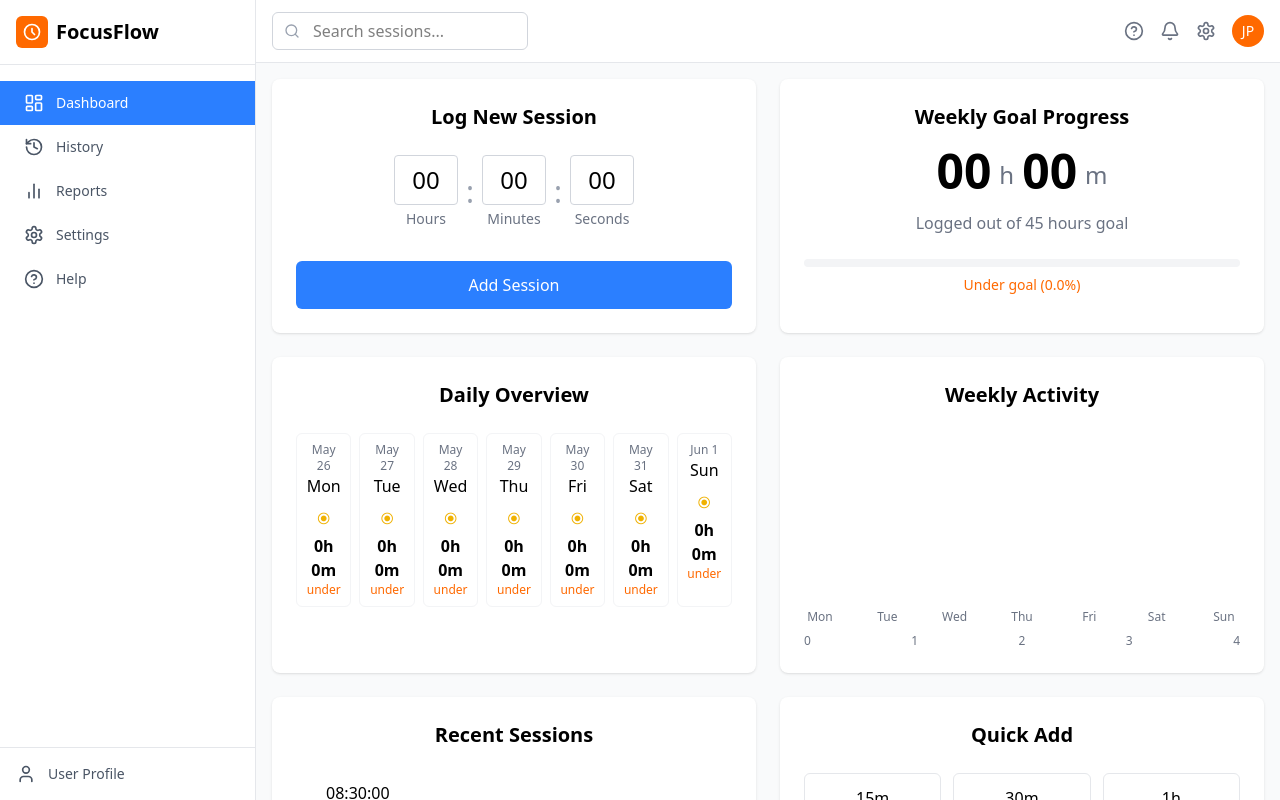
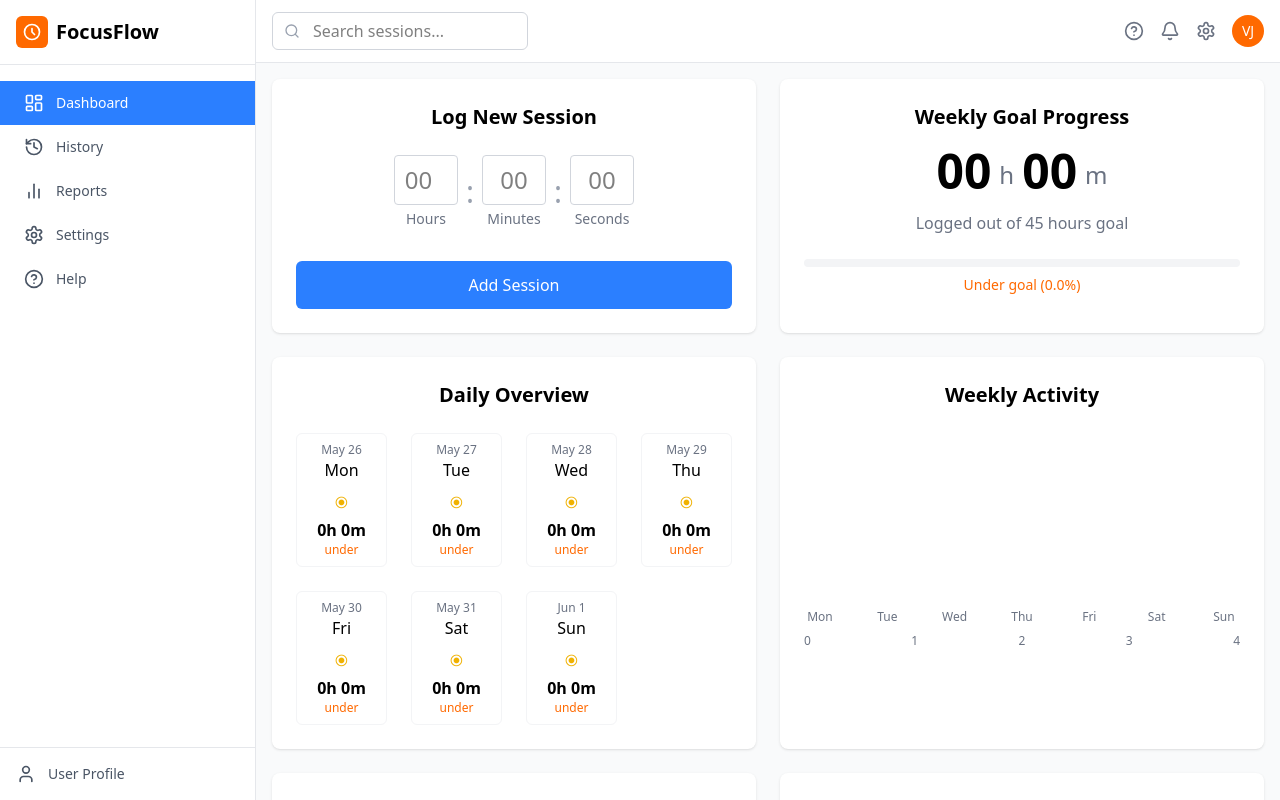
Before and after one commit to Vijaykumar308/trackMy45, a React (Vite) app: page / in a window 1280 px wide. Built offline with nearby package versions, Linux system fonts and the light colour scheme.

Commit message:
time is storeing in list

```diff
--- a/src/components/daily-overview.jsx
+++ b/src/components/daily-overview.jsx
@@ -12,7 +12,7 @@ export default function DailyOverview() {
   return (
     <div className="bg-white rounded-lg shadow p-6">
       <h2 className="text-xl font-semibold mb-6">Daily Overview</h2>
-      <div className="grid grid-cols-7 gap-2">
+      <div className="grid grid-cols-4 gap-6">
         {days.map((day) => (
           <div key={day.date} className="text-center p-2 border border-gray-100 rounded-md">
             <div className="text-xs text-gray-500">{day.date}</div>
--- a/src/components/header.jsx
+++ b/src/components/header.jsx
@@ -23,7 +23,7 @@ export default function Header() {
             <Settings className="h-5 w-5" />
           </button>
           <div className="h-8 w-8 rounded-full bg-orange-500 flex items-center justify-center text-white">
-            <span className="text-sm font-medium">JP</span>
+            <span className="text-sm font-medium">VJ</span>
           </div>
         </div>
       </div>
--- a/src/components/log-session.jsx
+++ b/src/components/log-session.jsx
@@ -1,9 +1,24 @@
 import { useState } from "react"
+import { isValidInput } from "../utlis/helper";
+import { MAX_HOUR_TIME, MAX_MINUNTS_TIME, MAX_SECONDS_TIME } from "../utlis/constants";
 
 export default function LogSession() {
-  const [hours, setHours] = useState("00")
-  const [minutes, setMinutes] = useState("00")
-  const [seconds, setSeconds] = useState("00")
+  const [hours, setHours] = useState();
+  const [minutes, setMinutes] = useState();
+  const [seconds, setSeconds] = useState();
+
+  const [weeklyTime, setWeeklyTime] = useState([]);
+
+  const handleAddSession = (hours, minutes, seconds) => {
+    // console.log(`${hours}:${minutes}:${seconds}`);
+    setWeeklyTime(prev => [...prev, `${hours}:${minutes}:${seconds}`]);
+    setHours("00");
+    setMinutes("00");
+    setSeconds("00");
+  };
+
+  console.log(weeklyTime);
+
 
   return (
     <div className="bg-white rounded-lg shadow p-6">
@@ -11,9 +26,10 @@ export default function LogSession() {
       <div className="flex justify-center items-center space-x-2 mb-8">
         <div className="text-center">
           <input
-            type="text"
+            type="number"
+            placeholder="00"
             value={hours}
-            onChange={(e) => setHours(e.target.value)}
+            onChange={(e) => setHours(prev => e.target.value <= MAX_HOUR_TIME ? e.target.value : prev )}
             className="w-16 text-center text-2xl border border-gray-300 rounded py-2"
           />
           <div className="text-sm text-gray-500 mt-1">Hours</div>
@@ -22,8 +38,9 @@ export default function LogSession() {
         <div className="text-center">
           <input
             type="text"
+            placeholder="00"
             value={minutes}
-            onChange={(e) => setMinutes(e.target.value)}
+            onChange={(e) => setMinutes(prev => e.target.value <= MAX_MINUNTS_TIME ? e.target.value : prev)}
             className="w-16 text-center text-2xl border border-gray-300 rounded py-2"
           />
           <div className="text-sm text-gray-500 mt-1">Minutes</div>
@@ -32,14 +49,18 @@ export default function LogSession() {
         <div className="text-center">
           <input
             type="text"
+            placeholder="00"
             value={seconds}
-            onChange={(e) => setSeconds(e.target.value)}
+            onChange={(e) => setSeconds(prev => e.target.value <= MAX_SECONDS_TIME ? e.target.value : prev)}
             className="w-16 text-center text-2xl border border-gray-300 rounded py-2"
           />
           <div className="text-sm text-gray-500 mt-1">Seconds</div>
         </div>
       </div>
-      <button className="w-full bg-blue-500 hover:bg-blue-600 text-white py-3 rounded-md font-medium">
+      <button
+      className="w-full bg-blue-500 hover:bg-blue-600 text-white py-3 cursor-pointer rounded-md font-medium"
+      onClick={() => handleAddSession(hours, minutes, seconds)}
+      >
         Add Session
       </button>
     </div>
--- /dev/null
+++ b/src/utlis/constants.js
@@ -0,0 +1,3 @@
+export const MAX_HOUR_TIME = 12;
+export const MAX_MINUNTS_TIME = 59;
+export const MAX_SECONDS_TIME = 59;
--- /dev/null
+++ b/src/utlis/helper.js
@@ -0,0 +1,14 @@
+export const isValidInput = (e, compareWith) => {
+    const allowedKeys = [
+        "Backspace", "Delete", "ArrowLeft", "ArrowRight", "Tab", "Enter"
+      ];
+
+      const currentValue = e.target.value;
+      console.log(currentValue);
+      // Allow navigation and control keys
+      if (allowedKeys.includes(e.key)) return;
+
+      if (currentValue >= compareWith) {
+        e.preventDefault();
+      }
+}
```
